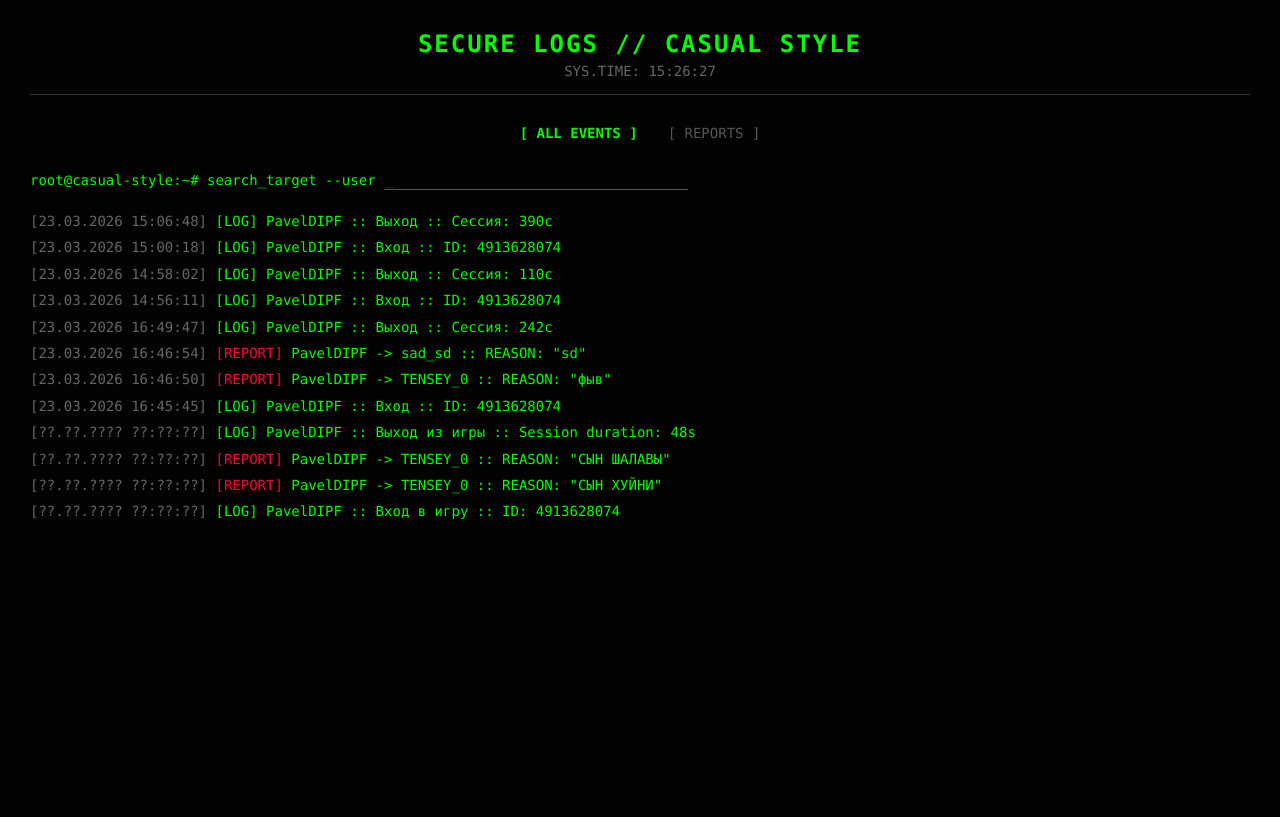
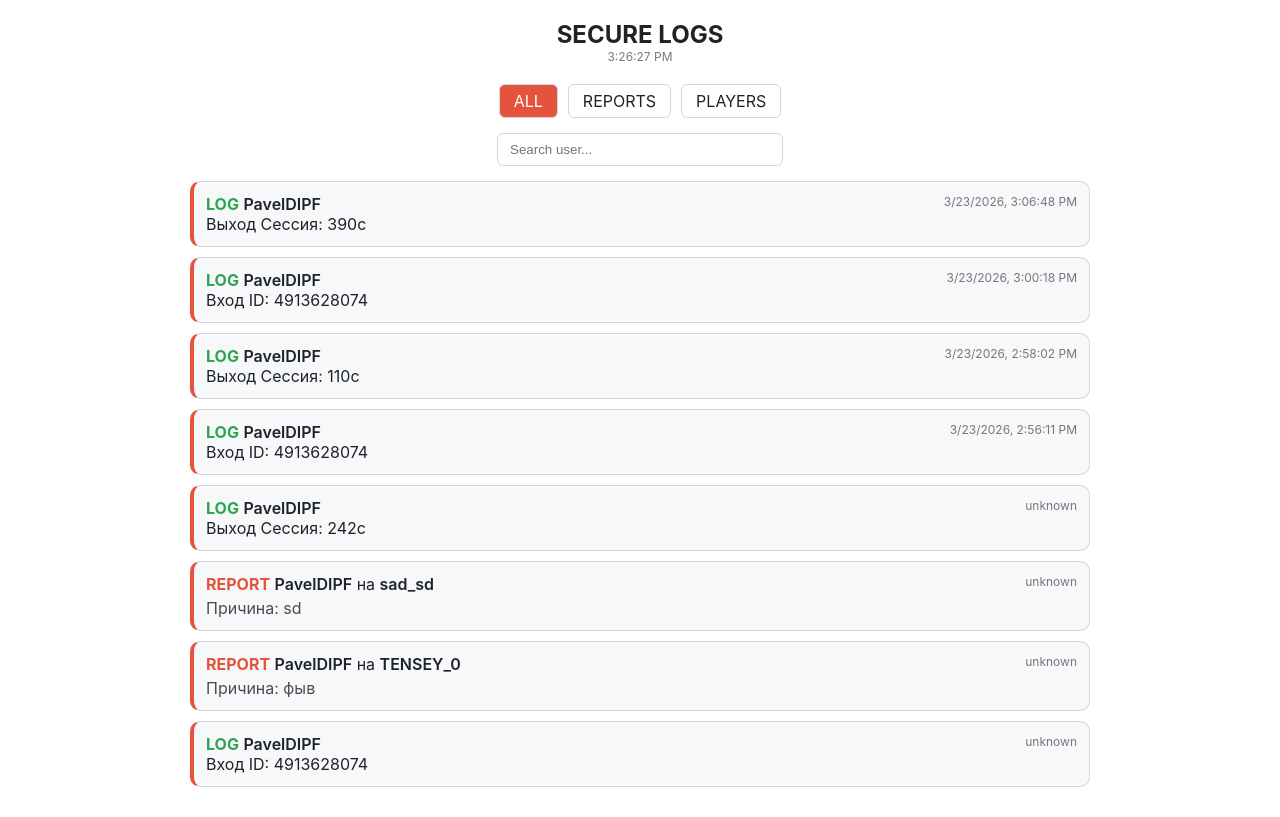
Before and after one commit to twistedk1d/PlayersData, a plain HTML site: page index.html in a window 1280 px wide. Drawn offline with Linux system fonts and the light colour scheme.

Commit message:
Update index.html

```diff
--- a/index.html
+++ b/index.html
@@ -2,183 +2,219 @@
 <html lang="ru">
 <head>
 <meta charset="UTF-8">
-    <title>TERMINAL // CASUAL STYLE</title>
+<title>SECURE LOGS</title>
+
 <style>
+:root {
+    --bg: #ffffff;
+    --text: #1f2328;
+    --card: #f6f8fa;
+    --border: #d0d7de;
+    --accent: #e5533d;
+}
+
+body.dark {
+    --bg: #0d1117;
+    --text: #c9d1d9;
+    --card: #161b22;
+    --border: #30363d;
+    --accent: #ff6b6b;
+}
+
 body {
-            background-color: #030303;
-            color: #00ff00;
-            font-family: 'Consolas', 'Courier New', monospace;
+    background: var(--bg);
+    color: var(--text);
+    font-family: -apple-system, BlinkMacSystemFont, 'Segoe UI', sans-serif;
     margin: 0;
-            padding: 30px;
-            font-size: 14px;
+    padding: 20px;
 }
-        .header-center {
-            text-align: center;
-            margin-bottom: 30px;
-            border-bottom: 1px solid #333;
-            padding-bottom: 15px;
+
+.header { text-align:center; margin-bottom:20px; }
+.header h1 { margin:0; font-size:24px; }
+#clock { font-size:12px; opacity:0.6; }
+
+.nav-bar { display:flex; justify-content:center; gap:10px; margin-bottom:15px; }
+.tab-btn {
+    padding:6px 14px;
+    border-radius:6px;
+    border:1px solid var(--border);
+    cursor:pointer;
 }
-        .header-center h1 {
-            margin: 0 0 5px 0;
-            font-size: 24px;
-            letter-spacing: 2px;
+.tab-btn.active { background: var(--accent); color:#fff; }
+
+.cmd-line { text-align:center; margin-bottom:15px; }
+.cmd-input {
+    padding:8px 12px;
+    border-radius:6px;
+    border:1px solid var(--border);
+    width:260px;
 }
-        .nav-bar {
-            display: flex;
-            justify-content: center;
-            gap: 30px;
-            margin-bottom: 30px;
+
+.container { max-width:900px; margin:auto; }
+
+.log-card {
+    background: var(--card);
+    border:1px solid var(--border);
+    border-left:4px solid var(--accent);
+    border-radius:10px;
+    padding:12px;
+    margin-bottom:10px;
 }
-        .tab-btn {
-            cursor: pointer;
-            color: #555;
-            transition: 0.2s;
+
+.player-card {
+    background: var(--card);
+    border:1px solid var(--border);
+    border-radius:8px;
+    padding:10px;
+    margin-bottom:6px;
+    cursor:pointer;
 }
-        .tab-btn:hover {
-            color: #aaa;
+
+.player-card:hover { opacity:0.8; }
+
+.timestamp {
+    font-size:12px;
+    opacity:0.6;
+    float:right;
 }
-        .tab-btn.active {
-            color: #00ff00;
-            font-weight: bold;
-        }
-        .cmd-line {
-            margin-bottom: 20px;
-        }
-        .cmd-input {
-            background: transparent;
-            border: none;
-            color: #fff;
-            font-family: inherit;
-            font-size: 14px;
-            outline: none;
-            width: 300px;
-            border-bottom: 1px solid #555;
-        }
-        .log-container {
-            white-space: pre-wrap;
-            line-height: 1.6;
-        }
-        .log-line {
-            margin-bottom: 4px;
-        }
-        .timestamp {
-            color: #666;
-        }
+
+.type-report { color: var(--accent); font-weight:bold; }
+.type-log { color: #2da44e; font-weight:bold; }
+.user { font-weight:600; }
+.reason { opacity:0.8; margin-top:4px; }
+
 </style>
 </head>
+
 <body>
 
-    <div class="header-center">
-        <h1>SECURE LOGS // CASUAL STYLE</h1>
-        <div id="clock" style="color: #666;"></div>
+<div class="header">
+<h1>SECURE LOGS</h1>
+<div id="clock"></div>
 </div>
 
 <div class="nav-bar">
-        <span onclick="setTab('all')" id="btn-all" class="tab-btn active">[ ALL EVENTS ]</span>
-        <span onclick="setTab('report')" id="btn-report" class="tab-btn">[ REPORTS ]</span>
-        <span id="btn-user" class="tab-btn" style="display: none;">[ FILTER ]</span>
+<div onclick="setTab('all')" id="btn-all" class="tab-btn active">ALL</div>
+<div onclick="setTab('report')" id="btn-report" class="tab-btn">REPORTS</div>
+<div onclick="setTab('players')" id="btn-players" class="tab-btn">PLAYERS</div>
+<div id="btn-user" class="tab-btn" style="display:none"></div>
 </div>
 
 <div class="cmd-line">
-        <span>root@casual-style:~# search_target --user </span>
-        <input type="text" id="search" class="cmd-input" placeholder="_" onkeydown="if(event.key === 'Enter') searchPlayer()">
+<input id="search" class="cmd-input" placeholder="Search user..." onkeydown="if(event.key==='Enter') searchPlayer()">
 </div>
 
-    <div id="logs-container" class="log-container"></div>
+<div id="content" class="container"></div>
 
 <script>
 const DATA_URL = 'https://raw.githubusercontent.com/twistedk1d/PlayersData/refs/heads/main/data.json';
-        let allData = [];
-        let currentTab = 'all';
+
+let data = [];
+let tab = 'all';
 let currentUser = '';
 
-        async function load() {
-            try {
-                const r = await fetch(`${DATA_URL}?v=${Date.now()}`);
-                const data = await r.json();
-                allData = Array.isArray(data) ? data.filter(i => i !== null) : [];
-                render();
-            } catch (e) {
-                document.getElementById('logs-container').innerText = 'FATAL ERROR: UNABLE TO FETCH DATASTREAM';
+function applyTheme(){
+ const h = new Date().getHours();
+ if(h >= 20 || h < 8){
+   document.body.classList.add('dark');
+ } else {
+   document.body.classList.remove('dark');
  }
 }
 
-        function setTab(t) {
-            currentTab = t;
-            document.getElementById('btn-all').className = t === 'all' ? 'tab-btn active' : 'tab-btn';
-            document.getElementById('btn-report').className = t === 'report' ? 'tab-btn active' : 'tab-btn';
-            document.getElementById('btn-user').className = t === 'user' ? 'tab-btn active' : 'tab-btn';
-
-            if (t !== 'user') {
-                document.getElementById('btn-user').style.display = 'none';
-                currentUser = '';
-                document.getElementById('search').value = '';
-            }
+async function load(){
+ const r = await fetch(DATA_URL+'?v='+Date.now());
+ data = await r.json();
  render();
 }
 
-        function searchPlayer() {
-            const val = document.getElementById('search').value.toLowerCase().trim();
-            if (!val) {
-                setTab('all');
-                return;
+function setTab(t){
+ tab=t;
+ document.querySelectorAll('.tab-btn').forEach(b=>b.classList.remove('active'));
+ document.getElementById('btn-'+t)?.classList.add('active');
+ render();
 }
-            currentUser = val;
-            const btn = document.getElementById('btn-user');
-            btn.innerText = `[ TARGET: ${val.toUpperCase()} ]`;
-            btn.style.display = 'inline';
+
+function searchPlayer(){
+ const val = search.value.toLowerCase().trim();
+ if(!val) return setTab('all');
+ currentUser=val;
+ btnUser.innerText=val;
+ btnUser.style.display='block';
  setTab('user');
 }
 
-        function render() {
-            const container = document.getElementById('logs-container');
-            container.innerHTML = '';
+function getPlayers(){
+ const set = new Set();
+ data.forEach(i=>{
+  if(i.user) set.add(i.user);
+  if(i.sender) set.add(i.sender);
+ });
+ return Array.from(set);
+}
 
-            const filtered = allData.filter(item => {
-                const type = (item.type || '').toLowerCase();
-                if (currentTab === 'report' && type !== 'report') return false;
-                if (currentTab === 'user') {
-                    const u = (item.user || item.target || '').toLowerCase();
-                    const s = (item.sender || '').toLowerCase();
-                    return u.includes(currentUser) || s.includes(currentUser);
-                }
-                return true;
+function render(){
+ const c = content;
+ c.innerHTML='';
+
+ if(tab==='players'){
+   getPlayers().forEach(p=>{
+     const div=document.createElement('div');
+     div.className='player-card';
+     div.innerHTML=p;
+     div.onclick=()=>{
+       currentUser=p.toLowerCase();
+       setTab('user');
+     };
+     c.appendChild(div);
    });
-
-            if (filtered.length === 0) {
-                container.innerHTML = 'root@casual-style:~# NO DATA FOUND FOR THIS QUERY';
    return;
  }
 
-            filtered.forEach(item => {
-                const ts = item.ts ? new Date(item.ts * 1000) : null;
-                const timeStr = ts ?
-                    `${ts.getDate().toString().padStart(2, '0')}.${(ts.getMonth()+1).toString().padStart(2, '0')}.${ts.getFullYear()} ${ts.getHours().toString().padStart(2, '0')}:${ts.getMinutes().toString().padStart(2, '0')}:${ts.getSeconds().toString().padStart(2, '0')}`
-                    : (item.fullTime || '??.??.???? ??:??:??');
+ let filtered = data;
 
-                const div = document.createElement('div');
-                div.className = 'log-line';
-
-                const color = item.color || (item.type === 'report' ? '#ff0033' : '#00ff00');
-                const tType = (item.type || 'UNKNOWN').toUpperCase();
-
-                if (tType === 'REPORT') {
-                    div.innerHTML = `<span class="timestamp">[${timeStr}]</span> <span style="color: ${color}">[${tType}]</span> ${item.sender} -> ${item.user || item.target} :: REASON: "${item.reason}"`;
-                } else {
-                    div.innerHTML = `<span class="timestamp">[${timeStr}]</span> <span style="color: ${color}">[${tType}]</span> ${item.user} :: ${item.action || ''} :: ${item.details || ''}`;
-                }
-
-                container.appendChild(div);
+ if(tab==='report') filtered = data.filter(i=>i.type==='report');
+ if(tab==='user'){
+   filtered = data.filter(i=>{
+     const u=(i.user||i.target||'').toLowerCase();
+     const s=(i.sender||'').toLowerCase();
+     return u.includes(currentUser)||s.includes(currentUser);
    });
  }
 
-        setInterval(() => {
-            const d = new Date();
-            document.getElementById('clock').innerText = `SYS.TIME: ${d.getHours().toString().padStart(2, '0')}:${d.getMinutes().toString().padStart(2, '0')}:${d.getSeconds().toString().padStart(2, '0')}`;
-        }, 1000);
+ if(!filtered.length){ c.innerHTML='NO DATA'; return; }
 
-        setInterval(load, 30000);
-        window.onload = load;
+ filtered.forEach(i=>{
+   const div=document.createElement('div');
+   div.className='log-card';
+
+   const time = i.ts ? new Date(i.ts*1000).toLocaleString() : 'unknown';
+
+   if(i.type==='report'){
+     div.innerHTML=`
+     <div class="timestamp">${time}</div>
+     <div><span class="type-report">REPORT</span> <span class="user">${i.sender}</span> на <span class="user">${i.user||i.target}</span></div>
+     <div class="reason">Причина: ${i.reason}</div>`;
+   } else {
+     div.innerHTML=`
+     <div class="timestamp">${time}</div>
+     <div><span class="type-log">LOG</span> <span class="user">${i.user}</span></div>
+     <div>${i.action||''} ${i.details||''}</div>`;
+   }
+
+   c.appendChild(div);
+ });
+}
+
+setInterval(()=>{
+ clock.innerText=new Date().toLocaleTimeString();
+ applyTheme();
+},1000);
+
+setInterval(load,30000);
+applyTheme();
+load();
 </script>
+
 </body>
 </html>
```
Lines whose indentation alone changed are shown as unchanged.
